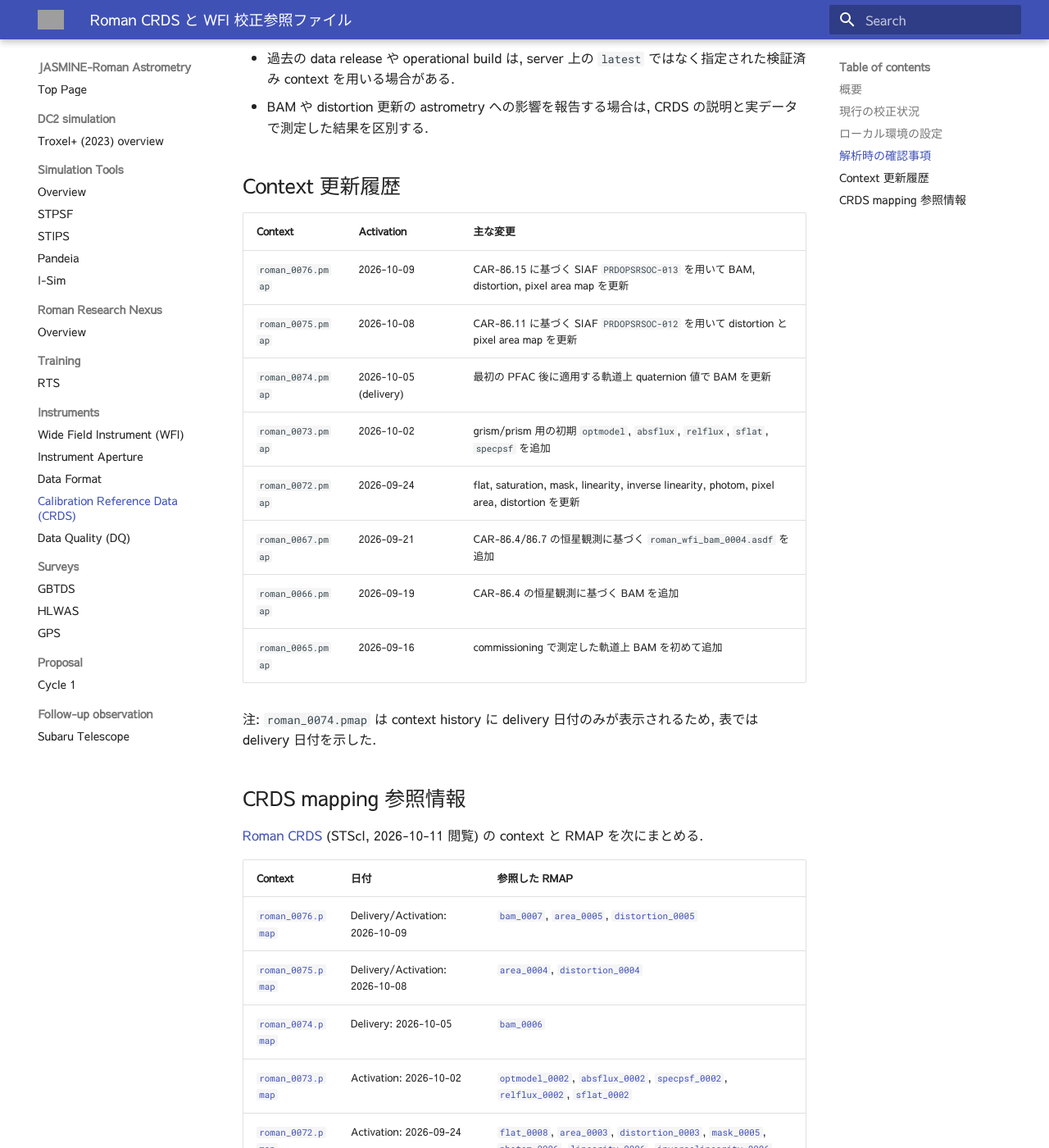
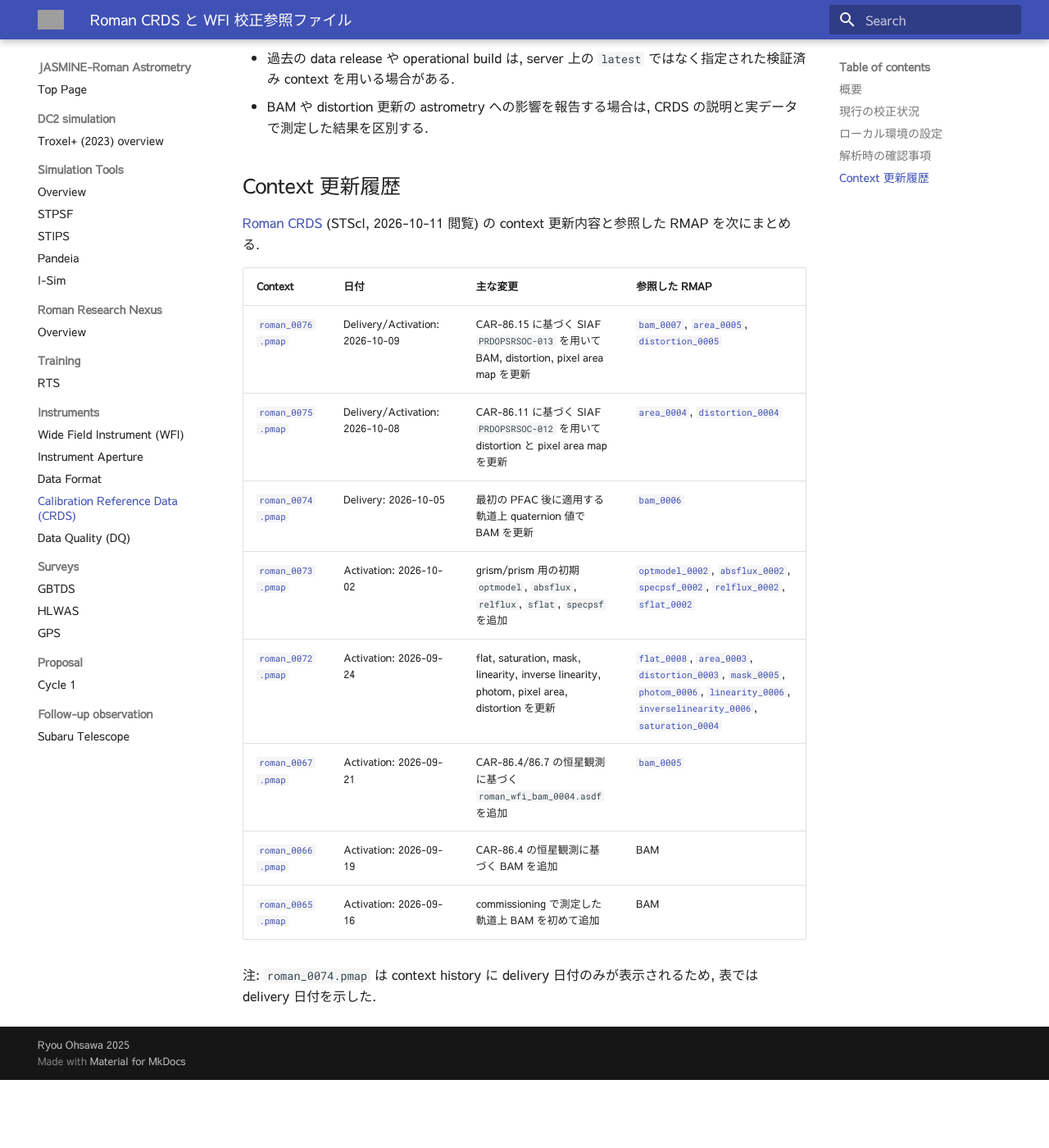
Before and after one commit to astronasutarou/jasmine-roman-astrometry, an MkDocs documentation site: the page built from docs/inst/crds.md, in a window 1280 px wide and 1400 px high, scrolled down 3610 px. Shown: the whole window at 82% size. Built offline with MkDocs 1.6.1 and Material for MkDocs 9.7.7, drawn with Linux system fonts in a browser that asks for light colours; after the commit the page ends 4927 px from its top, so only the background shows below that; grey boxes are pictures that could not be loaded.

Commit message:
docs: merge CRDS history and mapping tables

```diff
--- a/docs/inst/crds.md
+++ b/docs/inst/crds.md
@@ -94,30 +94,17 @@ export CRDS_CONTEXT=roman_0076.pmap
 
 ## Context 更新履歴
 
-| Context | Activation | 主な変更 |
-|---|---|---|
-| `roman_0076.pmap` | 2026-10-09 | CAR-86.15 に基づく SIAF `PRDOPSRSOC-013` を用いて BAM, distortion, pixel area map を更新 |
-| `roman_0075.pmap` | 2026-10-08 | CAR-86.11 に基づく SIAF `PRDOPSRSOC-012` を用いて distortion と pixel area map を更新 |
-| `roman_0074.pmap` | 2026-10-05 (delivery) | 最初の PFAC 後に適用する軌道上 quaternion 値で BAM を更新 |
-| `roman_0073.pmap` | 2026-10-02 | grism/prism 用の初期 `optmodel`, `absflux`, `relflux`, `sflat`, `specpsf` を追加 |
-| `roman_0072.pmap` | 2026-09-24 | flat, saturation, mask, linearity, inverse linearity, photom, pixel area, distortion を更新 |
-| `roman_0067.pmap` | 2026-09-21 | CAR-86.4/86.7 の恒星観測に基づく `roman_wfi_bam_0004.asdf` を追加 |
-| `roman_0066.pmap` | 2026-09-19 | CAR-86.4 の恒星観測に基づく BAM を追加 |
-| `roman_0065.pmap` | 2026-09-16 | commissioning で測定した軌道上 BAM を初めて追加 |
+[Roman CRDS](https://roman-crds.stsci.edu/) (STScI, 2026-10-11 閲覧) の context 更新内容と参照した RMAP を次にまとめる.
+
+| Context | 日付 | 主な変更 | 参照した RMAP |
+|---|---|---|---|
+| [`roman_0076.pmap`](https://roman-crds.stsci.edu/context_table/roman_0076.pmap) | Delivery/Activation: 2026-10-09 | CAR-86.15 に基づく SIAF `PRDOPSRSOC-013` を用いて BAM, distortion, pixel area map を更新 | [`bam_0007`](https://roman-crds.stsci.edu/browse/roman_wfi_bam_0007.rmap), [`area_0005`](https://roman-crds.stsci.edu/browse/roman_wfi_area_0005.rmap), [`distortion_0005`](https://roman-crds.stsci.edu/browse/roman_wfi_distortion_0005.rmap) |
+| [`roman_0075.pmap`](https://roman-crds.stsci.edu/context_table/roman_0075.pmap) | Delivery/Activation: 2026-10-08 | CAR-86.11 に基づく SIAF `PRDOPSRSOC-012` を用いて distortion と pixel area map を更新 | [`area_0004`](https://roman-crds.stsci.edu/browse/roman_wfi_area_0004.rmap), [`distortion_0004`](https://roman-crds.stsci.edu/browse/roman_wfi_distortion_0004.rmap) |
+| [`roman_0074.pmap`](https://roman-crds.stsci.edu/context_table/roman_0074.pmap) | Delivery: 2026-10-05 | 最初の PFAC 後に適用する軌道上 quaternion 値で BAM を更新 | [`bam_0006`](https://roman-crds.stsci.edu/browse/roman_wfi_bam_0006.rmap) |
+| [`roman_0073.pmap`](https://roman-crds.stsci.edu/context_table/roman_0073.pmap) | Activation: 2026-10-02 | grism/prism 用の初期 `optmodel`, `absflux`, `relflux`, `sflat`, `specpsf` を追加 | [`optmodel_0002`](https://roman-crds.stsci.edu/browse/roman_wfi_optmodel_0002.rmap), [`absflux_0002`](https://roman-crds.stsci.edu/browse/roman_wfi_absflux_0002.rmap), [`specpsf_0002`](https://roman-crds.stsci.edu/browse/roman_wfi_specpsf_0002.rmap), [`relflux_0002`](https://roman-crds.stsci.edu/browse/roman_wfi_relflux_0002.rmap), [`sflat_0002`](https://roman-crds.stsci.edu/browse/roman_wfi_sflat_0002.rmap) |
+| [`roman_0072.pmap`](https://roman-crds.stsci.edu/context_table/roman_0072.pmap) | Activation: 2026-09-24 | flat, saturation, mask, linearity, inverse linearity, photom, pixel area, distortion を更新 | [`flat_0008`](https://roman-crds.stsci.edu/browse/roman_wfi_flat_0008.rmap), [`area_0003`](https://roman-crds.stsci.edu/browse/roman_wfi_area_0003.rmap), [`distortion_0003`](https://roman-crds.stsci.edu/browse/roman_wfi_distortion_0003.rmap), [`mask_0005`](https://roman-crds.stsci.edu/browse/roman_wfi_mask_0005.rmap), [`photom_0006`](https://roman-crds.stsci.edu/browse/roman_wfi_photom_0006.rmap), [`linearity_0006`](https://roman-crds.stsci.edu/browse/roman_wfi_linearity_0006.rmap), [`inverselinearity_0006`](https://roman-crds.stsci.edu/browse/roman_wfi_inverselinearity_0006.rmap), [`saturation_0004`](https://roman-crds.stsci.edu/browse/roman_wfi_saturation_0004.rmap) |
+| [`roman_0067.pmap`](https://roman-crds.stsci.edu/context_table/roman_0067.pmap) | Activation: 2026-09-21 | CAR-86.4/86.7 の恒星観測に基づく `roman_wfi_bam_0004.asdf` を追加 | [`bam_0005`](https://roman-crds.stsci.edu/browse/roman_wfi_bam_0005.rmap) |
+| [`roman_0066.pmap`](https://roman-crds.stsci.edu/context_table/roman_0066.pmap) | Activation: 2026-09-19 | CAR-86.4 の恒星観測に基づく BAM を追加 | BAM |
+| [`roman_0065.pmap`](https://roman-crds.stsci.edu/context_table/roman_0065.pmap) | Activation: 2026-09-16 | commissioning で測定した軌道上 BAM を初めて追加 | BAM |
 
 注: `roman_0074.pmap` は context history に delivery 日付のみが表示されるため, 表では delivery 日付を示した.
-
-## CRDS mapping 参照情報
-
-[Roman CRDS](https://roman-crds.stsci.edu/) (STScI, 2026-10-11 閲覧) の context と RMAP を次にまとめる.
-
-| Context | 日付 | 参照した RMAP |
-|---|---|---|
-| [`roman_0076.pmap`](https://roman-crds.stsci.edu/context_table/roman_0076.pmap) | Delivery/Activation: 2026-10-09 | [`bam_0007`](https://roman-crds.stsci.edu/browse/roman_wfi_bam_0007.rmap), [`area_0005`](https://roman-crds.stsci.edu/browse/roman_wfi_area_0005.rmap), [`distortion_0005`](https://roman-crds.stsci.edu/browse/roman_wfi_distortion_0005.rmap) |
-| [`roman_0075.pmap`](https://roman-crds.stsci.edu/context_table/roman_0075.pmap) | Delivery/Activation: 2026-10-08 | [`area_0004`](https://roman-crds.stsci.edu/browse/roman_wfi_area_0004.rmap), [`distortion_0004`](https://roman-crds.stsci.edu/browse/roman_wfi_distortion_0004.rmap) |
-| [`roman_0074.pmap`](https://roman-crds.stsci.edu/context_table/roman_0074.pmap) | Delivery: 2026-10-05 | [`bam_0006`](https://roman-crds.stsci.edu/browse/roman_wfi_bam_0006.rmap) |
-| [`roman_0073.pmap`](https://roman-crds.stsci.edu/context_table/roman_0073.pmap) | Activation: 2026-10-02 | [`optmodel_0002`](https://roman-crds.stsci.edu/browse/roman_wfi_optmodel_0002.rmap), [`absflux_0002`](https://roman-crds.stsci.edu/browse/roman_wfi_absflux_0002.rmap), [`specpsf_0002`](https://roman-crds.stsci.edu/browse/roman_wfi_specpsf_0002.rmap), [`relflux_0002`](https://roman-crds.stsci.edu/browse/roman_wfi_relflux_0002.rmap), [`sflat_0002`](https://roman-crds.stsci.edu/browse/roman_wfi_sflat_0002.rmap) |
-| [`roman_0072.pmap`](https://roman-crds.stsci.edu/context_table/roman_0072.pmap) | Activation: 2026-09-24 | [`flat_0008`](https://roman-crds.stsci.edu/browse/roman_wfi_flat_0008.rmap), [`area_0003`](https://roman-crds.stsci.edu/browse/roman_wfi_area_0003.rmap), [`distortion_0003`](https://roman-crds.stsci.edu/browse/roman_wfi_distortion_0003.rmap), [`mask_0005`](https://roman-crds.stsci.edu/browse/roman_wfi_mask_0005.rmap), [`photom_0006`](https://roman-crds.stsci.edu/browse/roman_wfi_photom_0006.rmap), [`linearity_0006`](https://roman-crds.stsci.edu/browse/roman_wfi_linearity_0006.rmap), [`inverselinearity_0006`](https://roman-crds.stsci.edu/browse/roman_wfi_inverselinearity_0006.rmap), [`saturation_0004`](https://roman-crds.stsci.edu/browse/roman_wfi_saturation_0004.rmap) |
-| [`roman_0067.pmap`](https://roman-crds.stsci.edu/context_table/roman_0067.pmap) | Activation: 2026-09-21 | [`bam_0005`](https://roman-crds.stsci.edu/browse/roman_wfi_bam_0005.rmap) |
-| [`roman_0066.pmap`](https://roman-crds.stsci.edu/context_table/roman_0066.pmap) | Activation: 2026-09-19 | BAM |
-| [`roman_0065.pmap`](https://roman-crds.stsci.edu/context_table/roman_0065.pmap) | Activation: 2026-09-16 | BAM |
```
